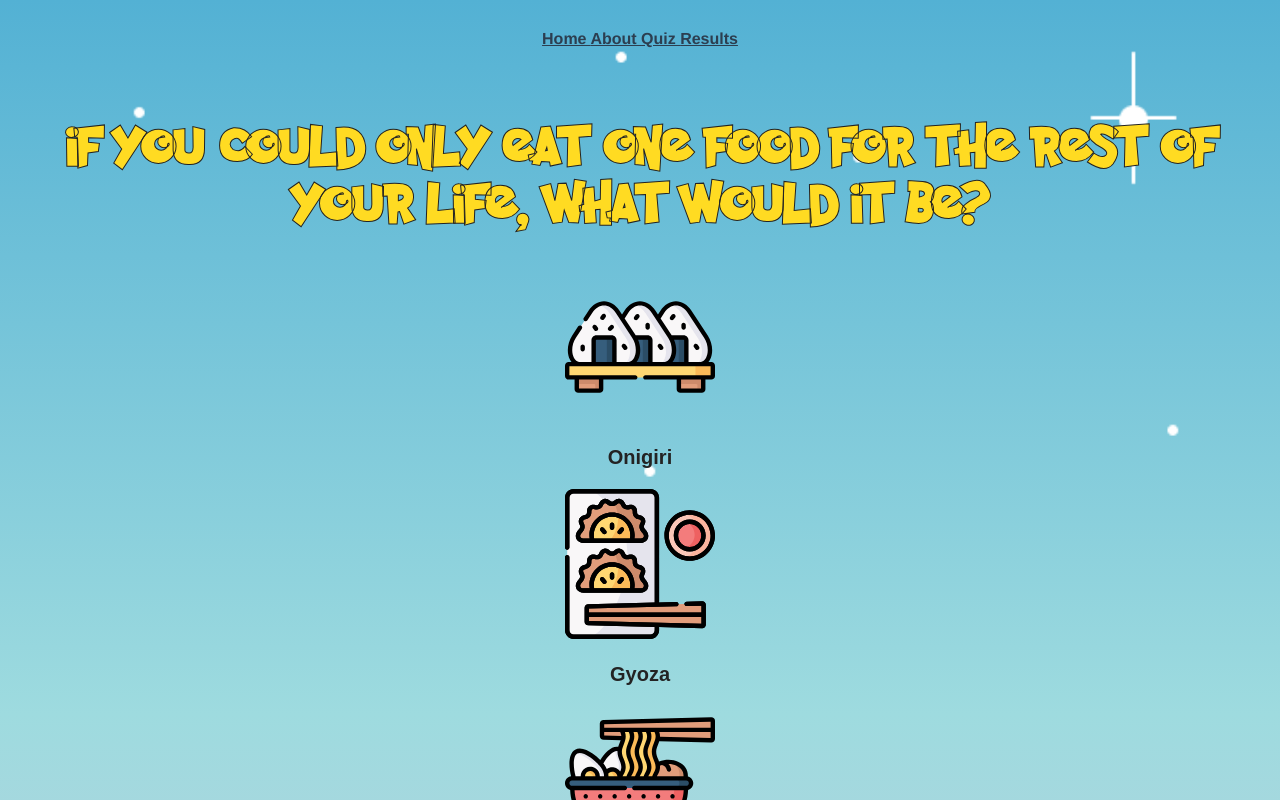
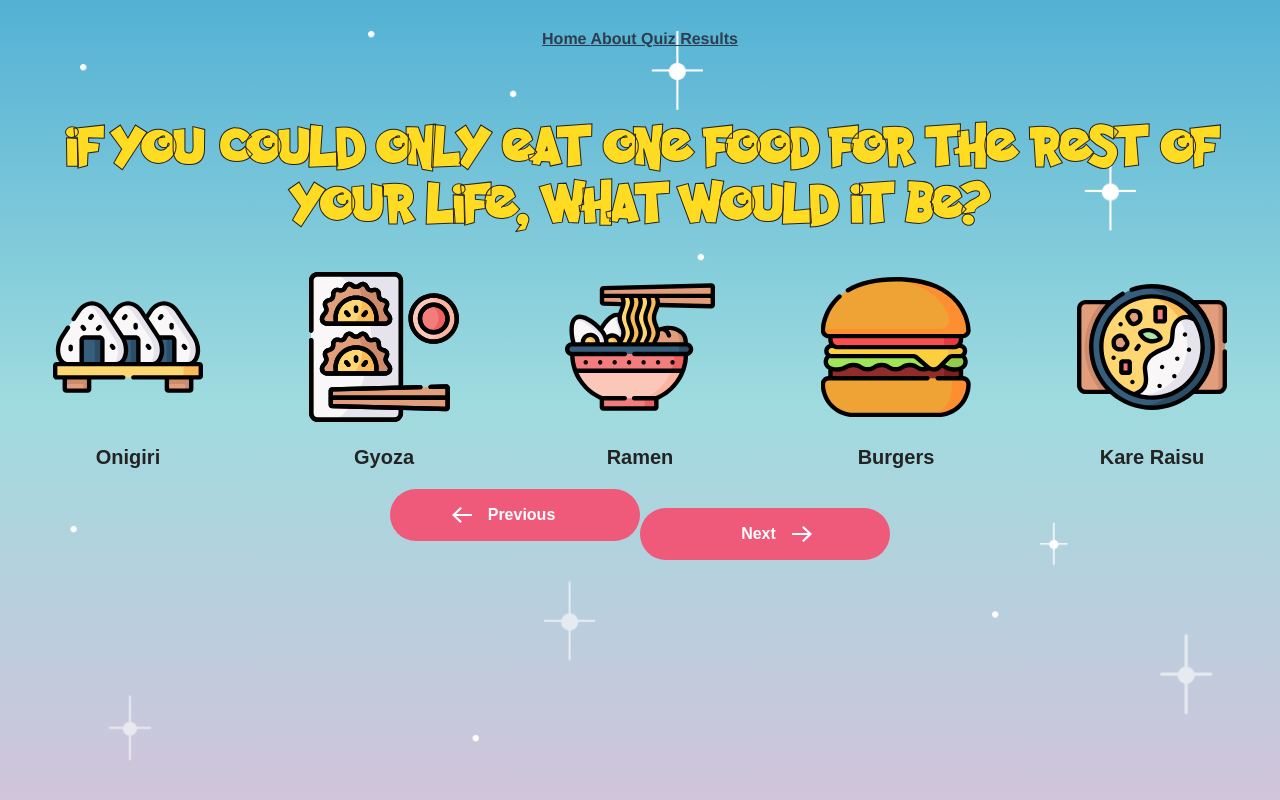
Before and after one commit to builtbybea/breakable-toy, a Vue app: page /quiz/1 in a window 1280 px wide. Both pictures are taken after a click on the button "Next". Shown: the top 800 px of the page. Built offline with nearby package versions, Linux system fonts and the light colour scheme.

Commit message:
style: Add grid layout to ImageInput

```diff
--- a/src/assets/scss/main.scss
+++ b/src/assets/scss/main.scss
@@ -12,3 +12,4 @@
 @import "components/imageinput";
 //Views
 @import "views/home";
+@import "views/quiz";
--- /dev/null
+++ b/src/assets/scss/views/_quiz.scss
@@ -0,0 +1,6 @@
+.quiz {
+    &__image-input {
+        display: grid;
+        grid-template-columns: repeat(5, 1fr);
+    }
+}
--- a/src/views/Quiz.vue
+++ b/src/views/Quiz.vue
@@ -1,7 +1,7 @@
 <template>
   <div class="quiz">
     <Title :msg="getQuestions.question" :subtitle="getQuestions.subtitle" />
-    <div v-if="getQuestionType === 'image-selection'">
+    <div v-if="getQuestionType === 'image-selection'" class="quiz__image-input">
       <ImageInput
         v-for="(option, key) in getQuestions.choices"
         :key="key"
```
